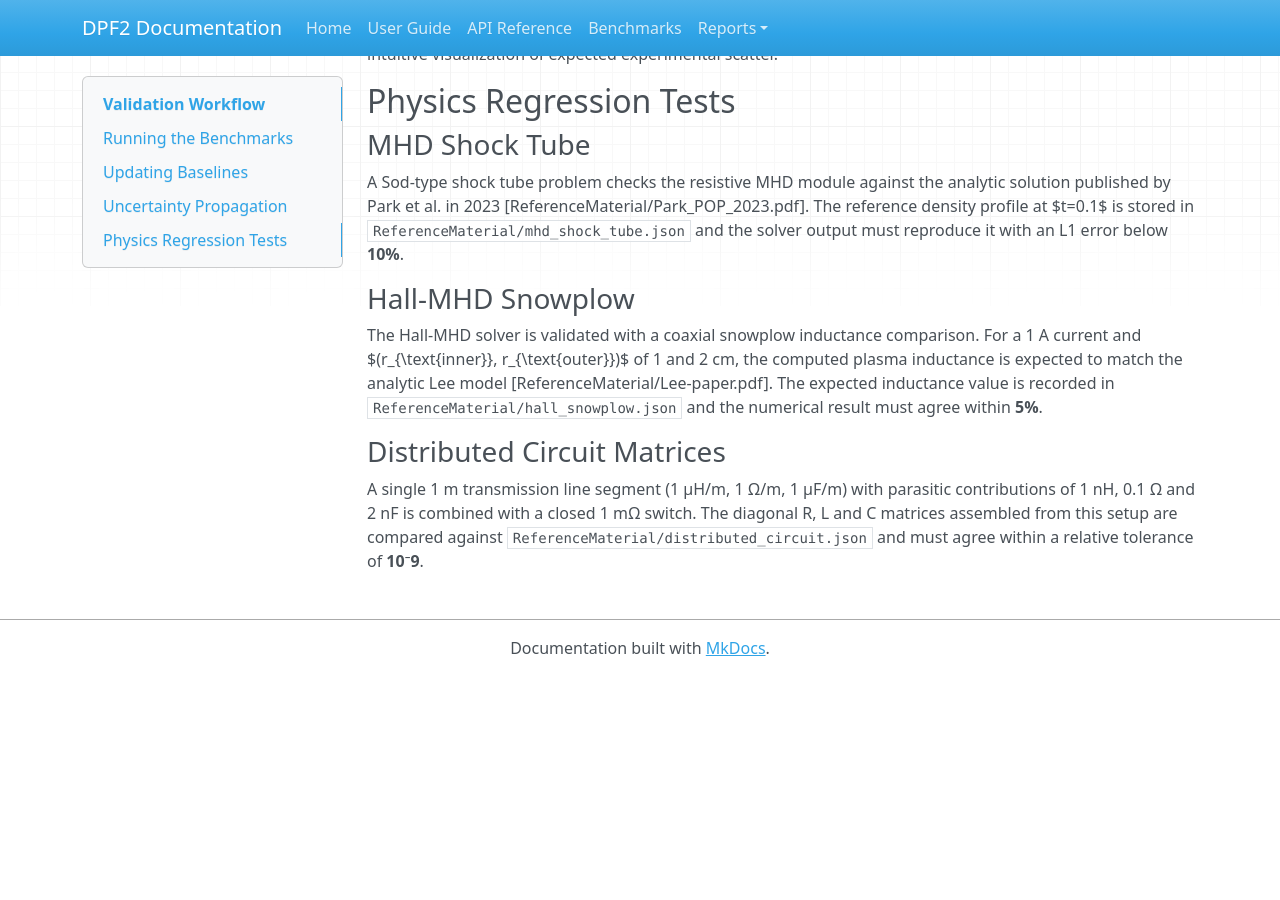
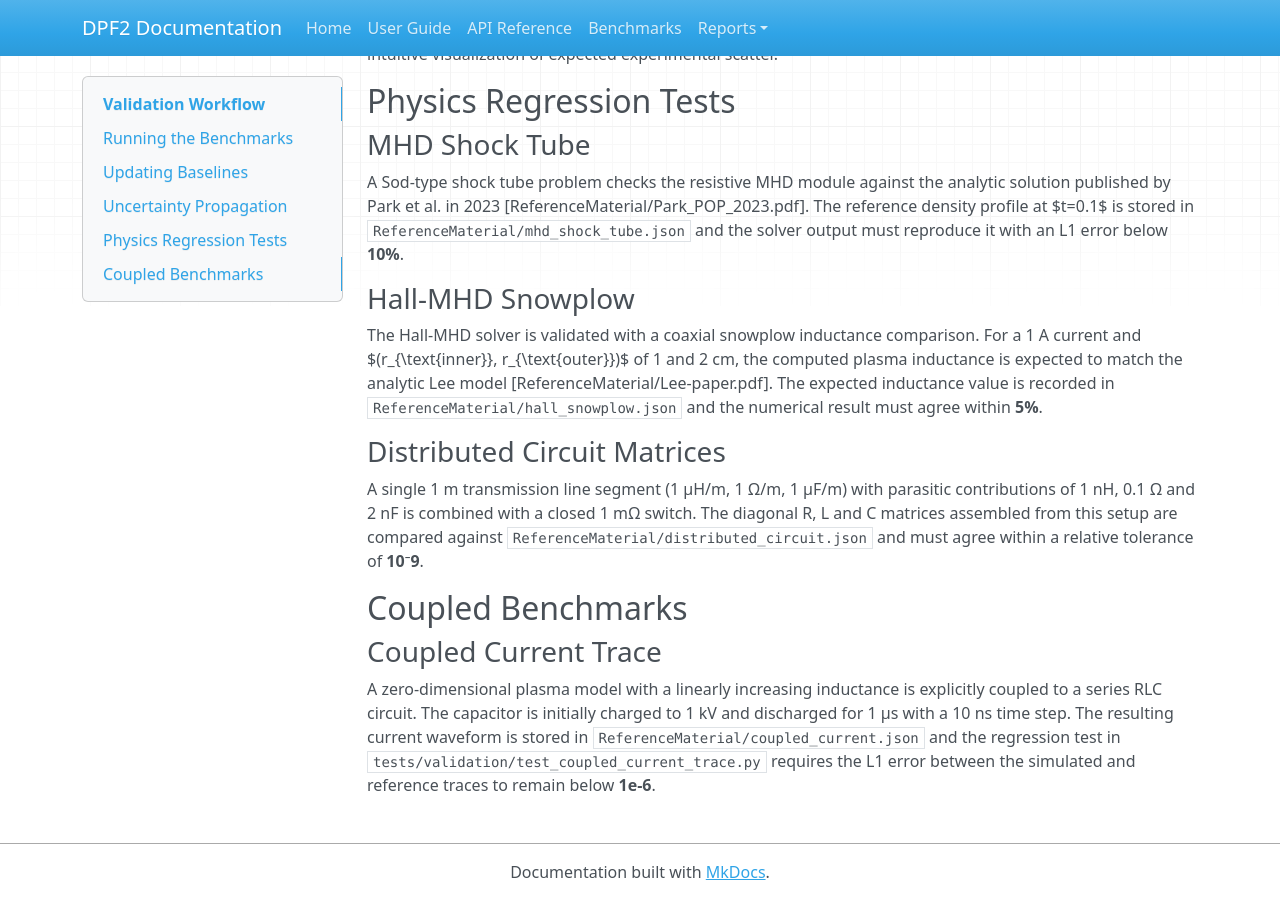
Before and after one commit to longanisainhertaco/dpf2, an MkDocs documentation site: the page built from docs/validation.md, in a window 1280 px wide and 900 px high, scrolled down 1094 px. Built offline with MkDocs 1.6.1, drawn with Linux system fonts in a browser that asks for light colours; nearby versions of some CDN libraries; before the commit the page ends 1770 px from its top, so only the background shows below that.

Commit message:
Add coupled current validation test

```diff
--- a/docs/validation.md
+++ b/docs/validation.md
@@ -86,3 +86,14 @@ contributions of 1 nH, 0.1 Ω and 2 nF is combined with a closed 1 mΩ switch.
 The diagonal R, L and C matrices assembled from this setup are compared against
 `ReferenceMaterial/distributed_circuit.json` and must agree within a relative
 tolerance of **10⁻9**.
+
+## Coupled Benchmarks
+
+### Coupled Current Trace
+
+A zero-dimensional plasma model with a linearly increasing inductance is
+explicitly coupled to a series RLC circuit. The capacitor is initially charged
+to 1 kV and discharged for 1 µs with a 10 ns time step. The resulting current
+waveform is stored in `ReferenceMaterial/coupled_current.json` and the
+regression test in `tests/validation/test_coupled_current_trace.py` requires the
+L1 error between the simulated and reference traces to remain below **1e-6**.
```
Also changed, not shown: 2 other files.
